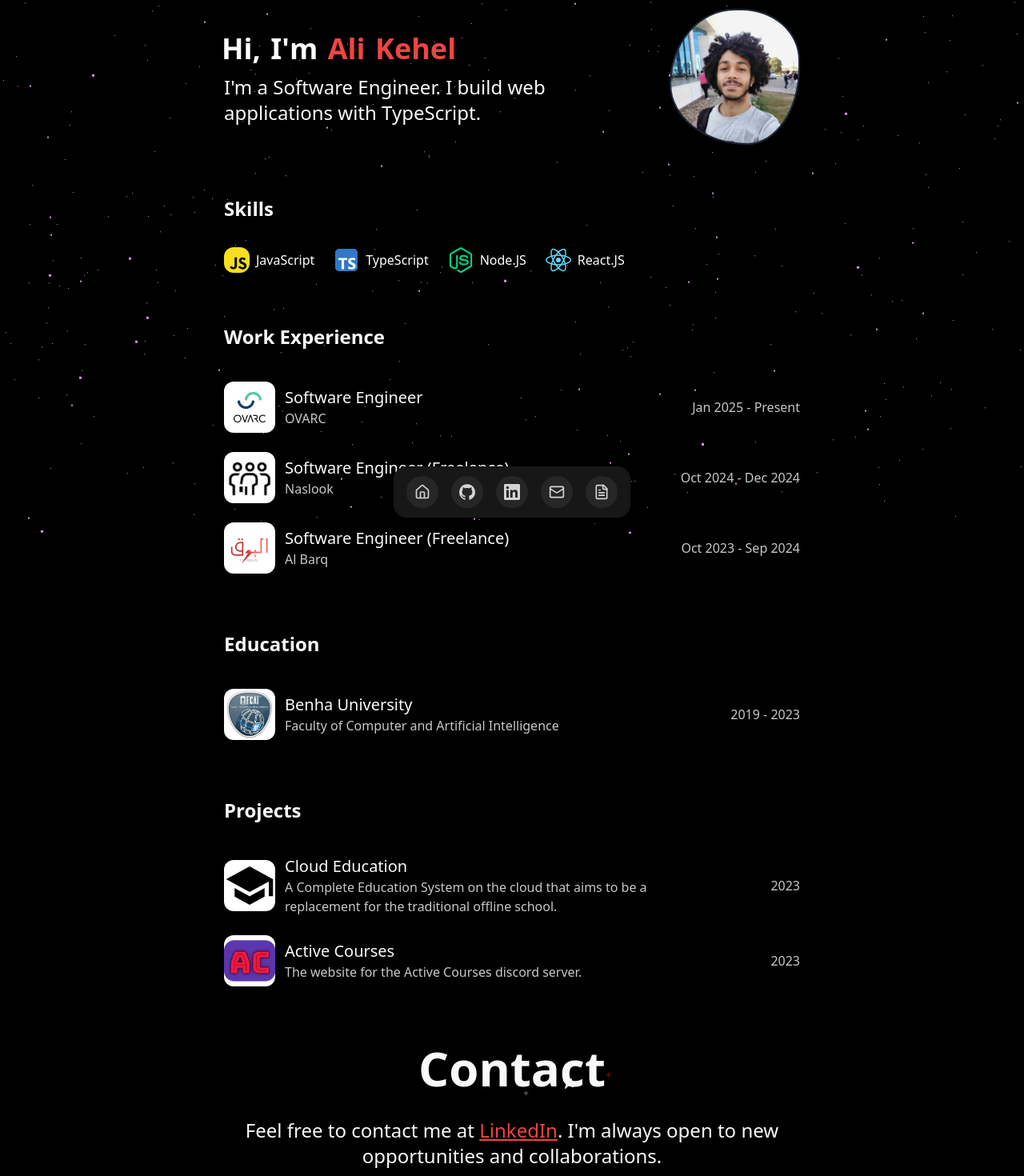
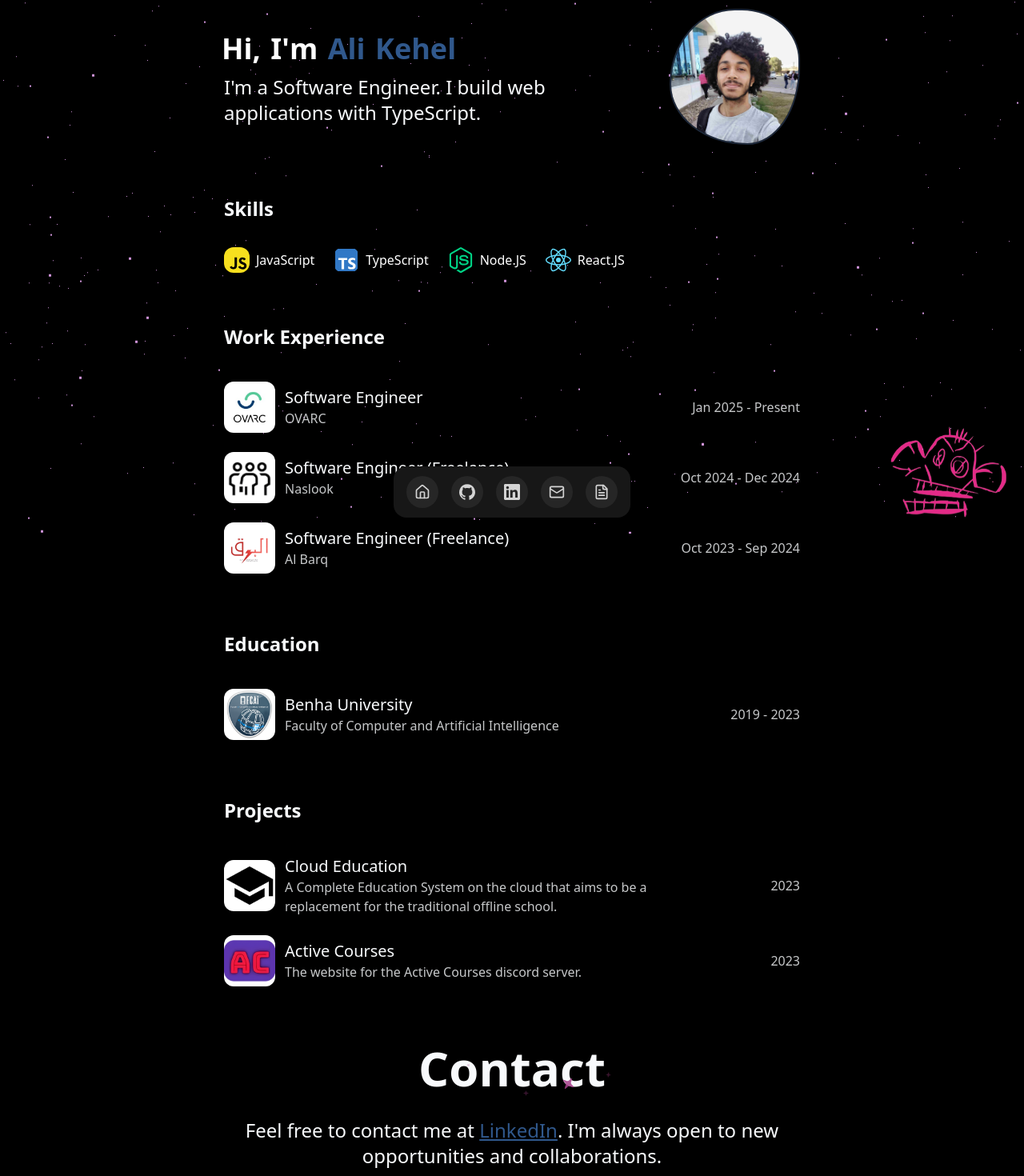
Before and after one commit to alikehel/alikehel.dev, a Next.js app: page / in a window 1280 px wide. Shown: the part 133-1603 px from the top of the page at 80% size. Built offline with nearby package versions, Linux system fonts and the light colour scheme.

Commit message:
feat: :sparkles: add Jinx Monkey image to layout and update text colors

```diff
--- a/src/app/layout.tsx
+++ b/src/app/layout.tsx
@@ -1,4 +1,5 @@
 import type { Metadata } from "next";
+import Image from "next/image";
 
 import { Analytics } from "@vercel/analytics/react";
 import { SpeedInsights } from "@vercel/speed-insights/next";
@@ -36,6 +37,7 @@ export default function RootLayout({
                         <div id="stars3"></div>
                         <div id="stars4"></div>
                     </div>
+                    <Image src="/jinx-monkey.png" alt="Jinx Monkey" width={150} height={150} className="fixed bottom-5 right-5 -z-50" />
                 </ThemeProvider>
             </body>
         </html>
--- a/src/app/page.tsx
+++ b/src/app/page.tsx
@@ -21,7 +21,7 @@ export default function Home() {
                                 { text: "Hi,", className: "font-bold text-4xl" },
                                 { text: "I'm", className: "font-bold text-4xl" },
                                 ...resume.name.split(" ").map((v) => {
-                                    return { text: v, className: "dark:text-red-500 font-bold text-4xl" };
+                                    return { text: v, className: "dark:text-[#30588C] font-bold text-4xl" };
                                 }),
                             ]}
                         />
@@ -146,7 +146,7 @@ export default function Home() {
                 </SparklesText>
                 <p className="text-2xl">
                     Feel free to contact me at{" "}
-                    <Link className="underline dark:text-red-500" href={`${resume.contact.social[1].url}`}>
+                    <Link className="underline dark:text-[#30588C]" href={`${resume.contact.social[1].url}`}>
                         LinkedIn
                     </Link>
                     . I&apos;m always open to new opportunities and collaborations.
--- a/src/components/ui/sparkles-text.tsx
+++ b/src/components/ui/sparkles-text.tsx
@@ -71,7 +71,7 @@ interface SparklesTextProps {
 
 const SparklesText: React.FC<SparklesTextProps> = ({
     // text,
-    colors = { first: "#ffffff", second: "#ff0000" },
+    colors = { first: "#A63F8A", second: "#732959" },
     className,
     children,
     sparklesCount = 10,
```
Also changed, not shown: public/jinx-monkey.png (added).
